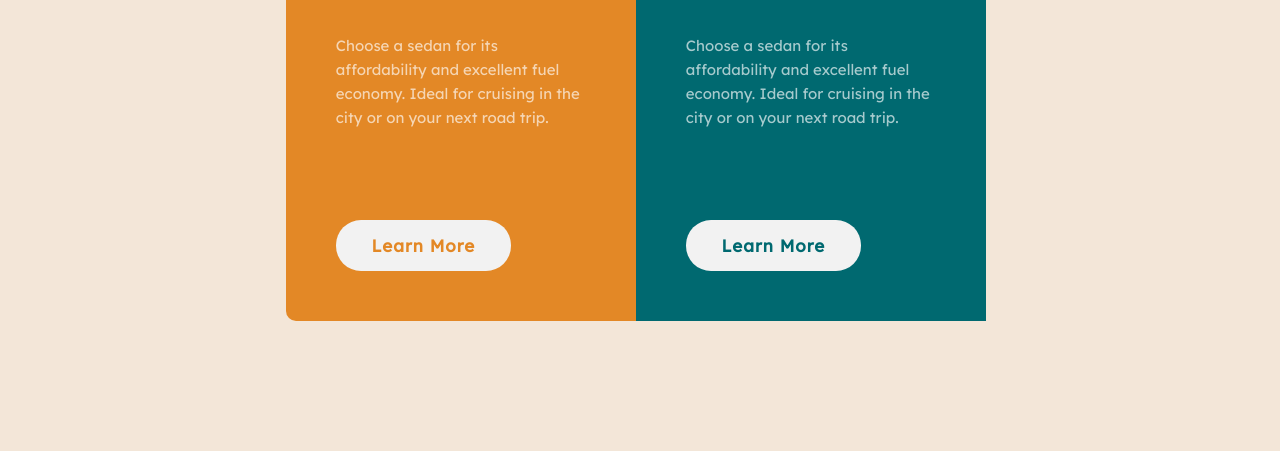
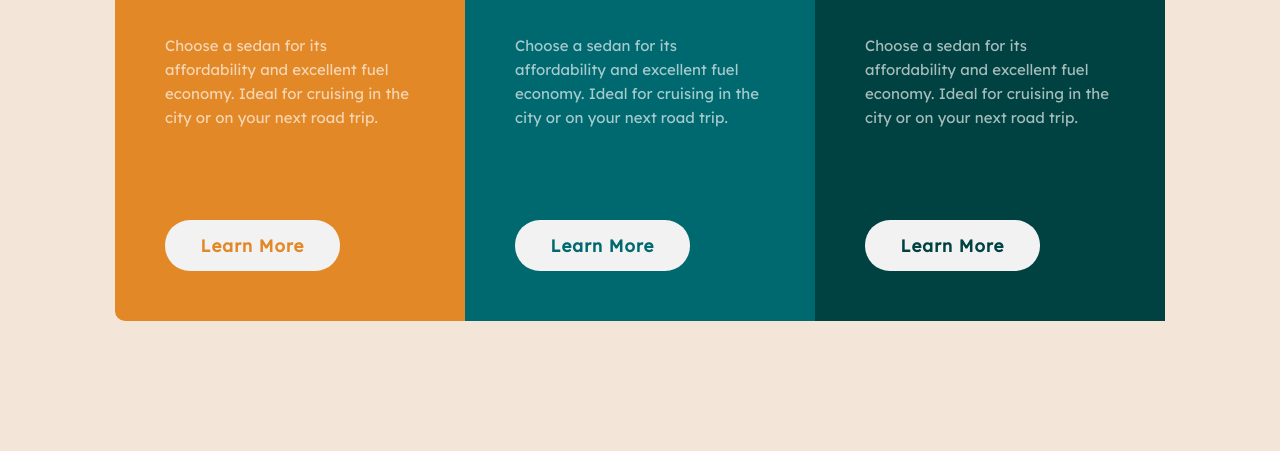
Before and after one commit to enrightc/3-column-preview-card-challenge, a plain HTML site: page index.html in a window 1280 px wide. Shown: the part 349-800 px from the top of the page. Drawn offline with Linux system fonts and the light colour scheme.

Commit message:
Added luxury card

```diff
--- a/assets/css/style.css
+++ b/assets/css/style.css
@@ -55,7 +55,10 @@ h3 {
 
 .suvs {
     background-color: hsl(184, 100%, 22%);
+}
 
+.luxery {
+    background-color: hsl(179, 100%, 13%)
 }
 
 .logo {
@@ -85,3 +88,7 @@ button {
 .button-suvs {
     color:hsl(184, 100%, 22%);
 }
+
+.button-luxery {
+    color:hsl(179, 100%, 13%)
+}
--- a/index.html
+++ b/index.html
@@ -20,7 +20,12 @@
             <p>Choose a sedan for its affordability and excellent fuel economy. Ideal for cruising in the city or on your next road trip.</p>
             <button class="button-suvs">Learn More</button>
         </div>
-        <div>3</div>
+        <div class="card luxery">
+            <img class="logo suvs-logo" src="assets/images/icon-luxury.svg">
+            <h3>SEDANS</h3>
+            <p>Choose a sedan for its affordability and excellent fuel economy. Ideal for cruising in the city or on your next road trip.</p>
+            <button class="button-luxery">Learn More</button>
+        </div>
     </main>
 </body>
 </html>
```
Also changed, not shown: assets/images/icon-luxury.svg (added).
